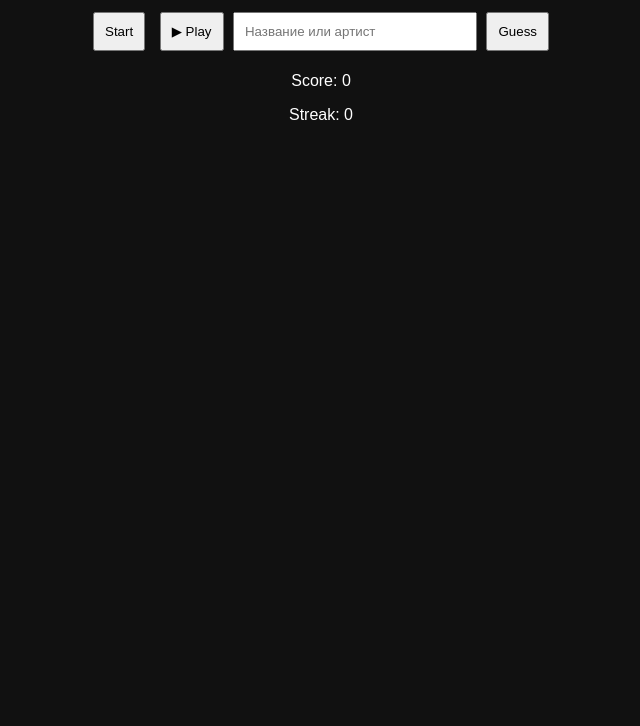
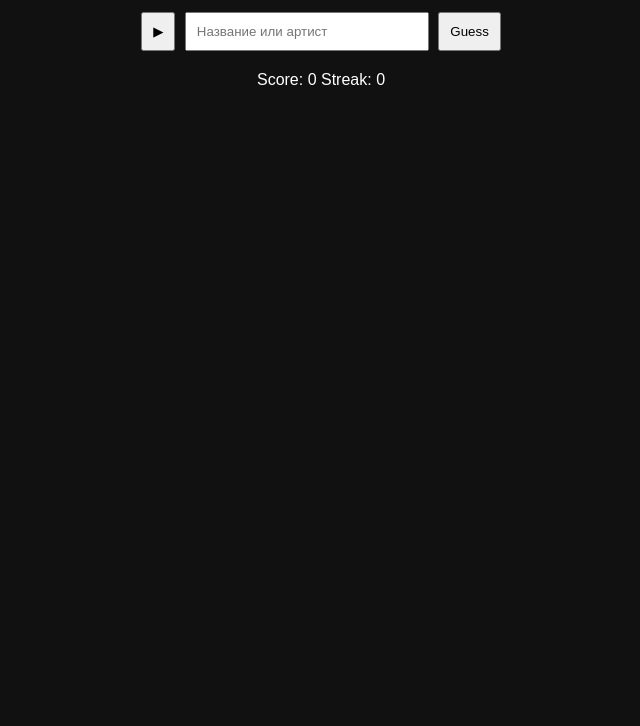
Before and after one commit to L3ZD1/song-guess, a website: page public/index.html in a window 1280 px wide. Shown: the part 74-800 px from the top of the page, without its empty margins (319-959 px from the left). Drawn offline with Linux system fonts and the light colour scheme.

Commit message:
Update index.html

```diff
--- a/public/index.html
+++ b/public/index.html
@@ -5,19 +5,29 @@
     <link rel="stylesheet" href="style.css">
 </head>
 <body>
+  <div class="container">
+    <h1 class="title">🎵 SongGuesser</h1>
 
-<h1>🎵 SongGuesser</h1>
+    <div class="card">
+      <div class="cover"></div>
 
-<button onclick="startGame()">Start</button>
-<button onclick="play()">▶ Play</button>
+      <div class="controls">
+        <button id="playBtn" onclick="togglePlay()">▶</button>
 
-<input id="guess" placeholder="Название или артист">
-<button onclick="submitGuess()">Guess</button>
+        <input id="guess" placeholder="Название или артист">
 
-<p id="result"></p>
-<p id="score">Score: 0</p>
-<p id="streak">Streak: 0</p>
+        <button onclick="submitGuess()">Guess</button>
+      </div>
 
-<script src="script.js"></script>
+      <p id="result"></p>
+
+      <div class="stats">
+        <span id="score">Score: 0</span>
+        <span id="streak">Streak: 0</span>
+      </div>
+    </div>
+  </div>
+
+  <script src="script.js"></script>
 </body>
 </html>
```
